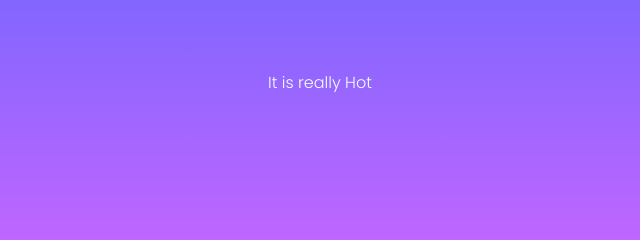
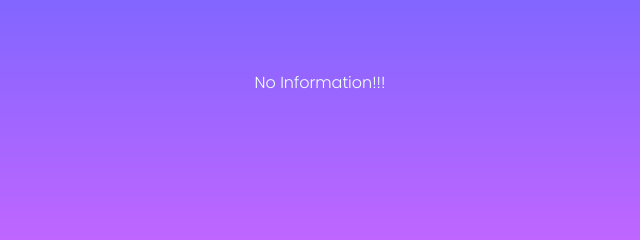
Before and after one commit to chandras-1029/Weather-app, a plain HTML site: page index.html in a window 1280 px wide. Shown: the part 508-748 px from the top of the page, 320-960 px from the left. Drawn offline with Linux system fonts and the light colour scheme.

Commit message:
commit index changes

```diff
--- a/index.html
+++ b/index.html
@@ -26,7 +26,7 @@
       <span class="degree">&#176</span>
       <span class="unit">C</span>
     </div>
-    <div class="temp-desc">It is really Hot</div>
+    <div class="temp-desc">No Information!!!</div>
   </div>
 
   <footer class="copyright">
```
